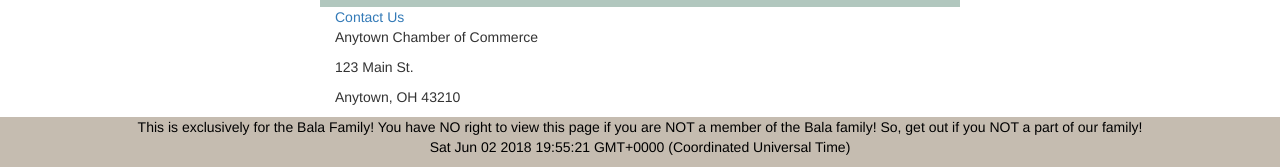
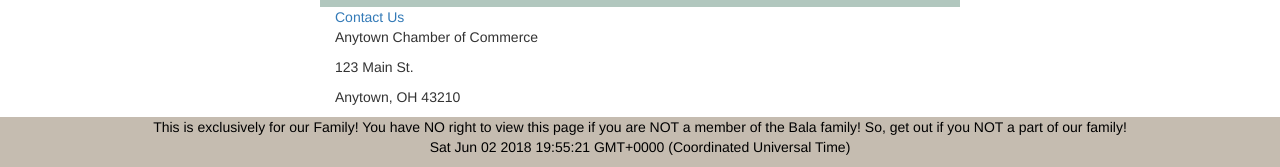
Before and after one commit to kbala97/Code, a plain HTML site: page index.html in a window 1280 px wide. Shown: the part 723-890 px from the top of the page. Drawn offline with nearby package versions, Linux system fonts and the light colour scheme.

Commit message:
This my 2nd commit. Just testing commits with Git.

```diff
--- a/index.html
+++ b/index.html
@@ -139,7 +139,7 @@
                 </div>
         </div>
 
-        <footer class="container-fluid"> This is exclusively for the Bala Family! You have NO right to view this page if you are NOT a member of the Bala family!
+        <footer class="container-fluid"> This is exclusively for our Family! You have NO right to view this page if you are NOT a member of the Bala family!
             So, get out if you NOT a part of our family!
             <p id="timestamp"></p>
         </footer>
```
